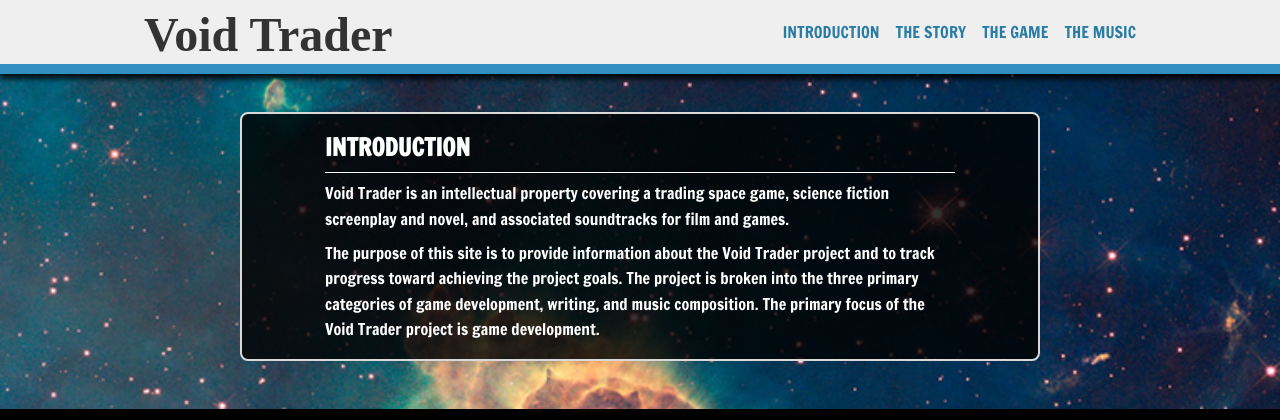
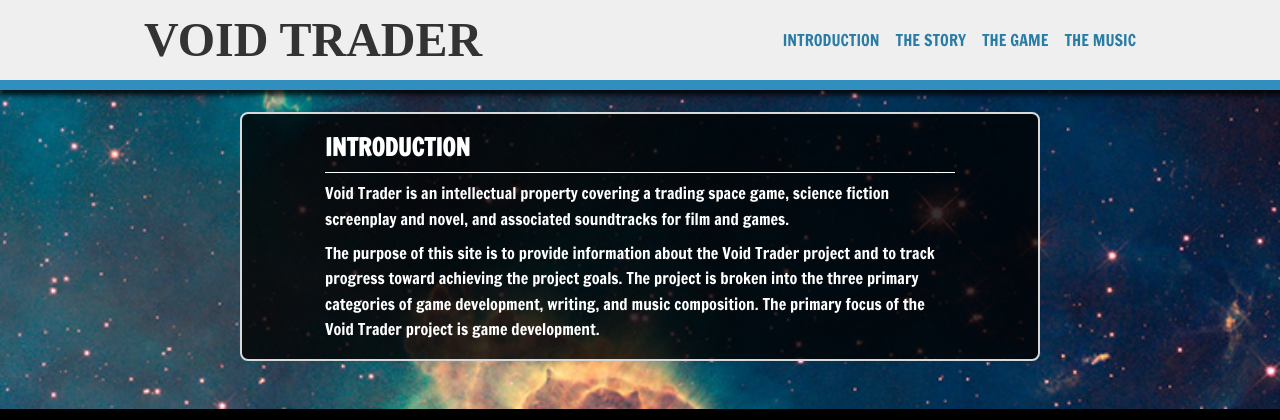
Before and after one commit to mitchellshelton/voidtrader.com, a PHP site: page / in a window 1280 px wide. Shown: the top 420 px of the page. Run offline with PHP 8.4, Linux system fonts and the light colour scheme.

Commit message:
header tweaks

```diff
--- a/style/sass/layout/_header.scss
+++ b/style/sass/layout/_header.scss
@@ -17,16 +17,20 @@
 }
 
 .site-title {
-  @include fontsize(48);
+  @include fontsize(36);
   @extend %serif;
   @extend %bold;
   float: left;
-  padding: 0.4em 0 0.2em 0;
+  padding: 0;
   margin: 0;
-  line-height: 0;
+  line-height: 1;
   a {
     color: $c-off-black;
     text-decoration: none;
+    text-transform: uppercase;
+  }
+  @include breakpoint($bp-small) {
+    @include fontsize(48);
   }
 }
 
@@ -64,7 +68,7 @@
 
 .header-navigation-list {
   margin: 0;
-  padding: 0;
+  padding: 0.5em 0;
 }
 
 .header-navigation-item {
--- a/style/style.css
+++ b/style/style.css
@@ -464,15 +464,23 @@ img {
     text-align: left; }
 
 .site-title {
-  font-size: 48px;
-  font-size: 3rem;
+  font-size: 36px;
+  font-size: 2.25rem;
   float: left;
-  padding: 0.4em 0 0.2em 0;
+  padding: 0;
   margin: 0;
-  line-height: 0; }
+  line-height: 1; }
   .site-title a {
     color: #333333;
-    text-decoration: none; }
+    text-decoration: none;
+    text-transform: uppercase; }
+  @media (min-width: 48em) {
+    .site-title {
+      font-size: 48px;
+      font-size: 3rem; } }
+  .no-mediaqueries .site-title {
+    font-size: 48px;
+    font-size: 3rem; }
 
 .navigation-toggle {
   float: right;
@@ -512,7 +520,7 @@ img {
 
 .header-navigation-list {
   margin: 0;
-  padding: 0; }
+  padding: 0.5em 0; }
 
 .header-navigation-item {
   list-style-type: none;
```
Also changed, not shown: 1 other file.
